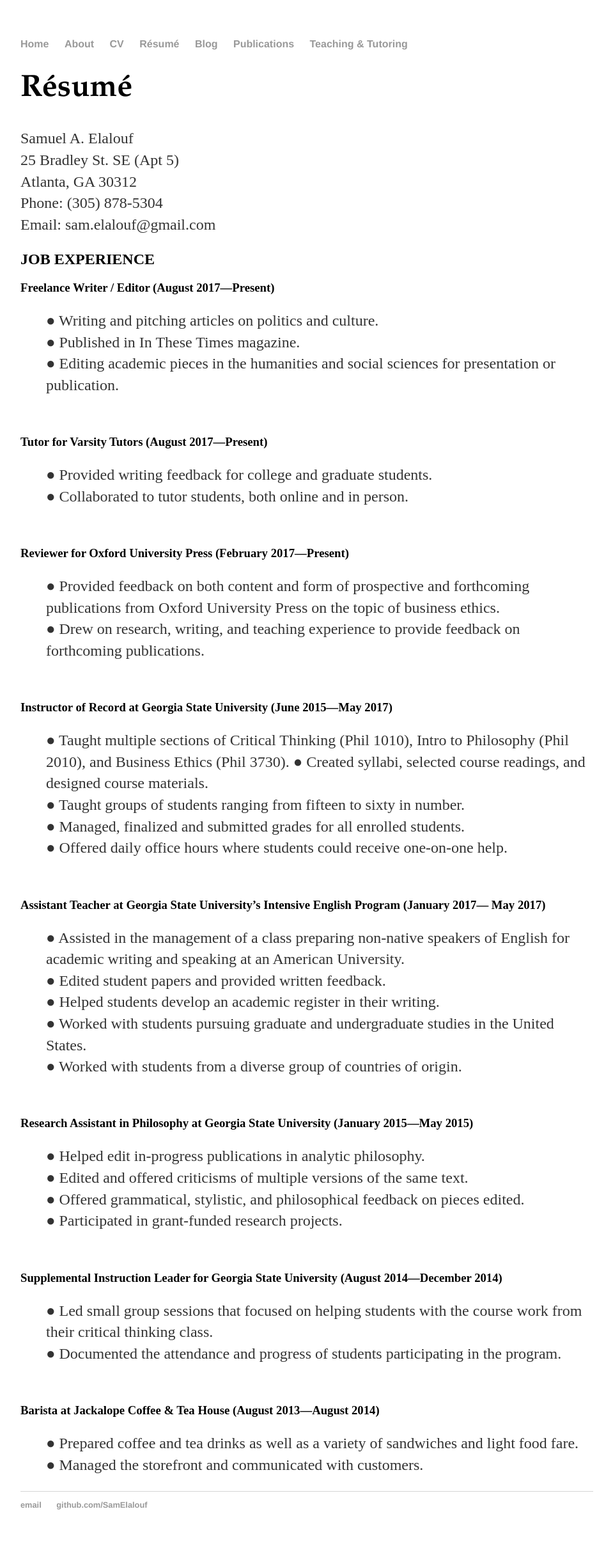
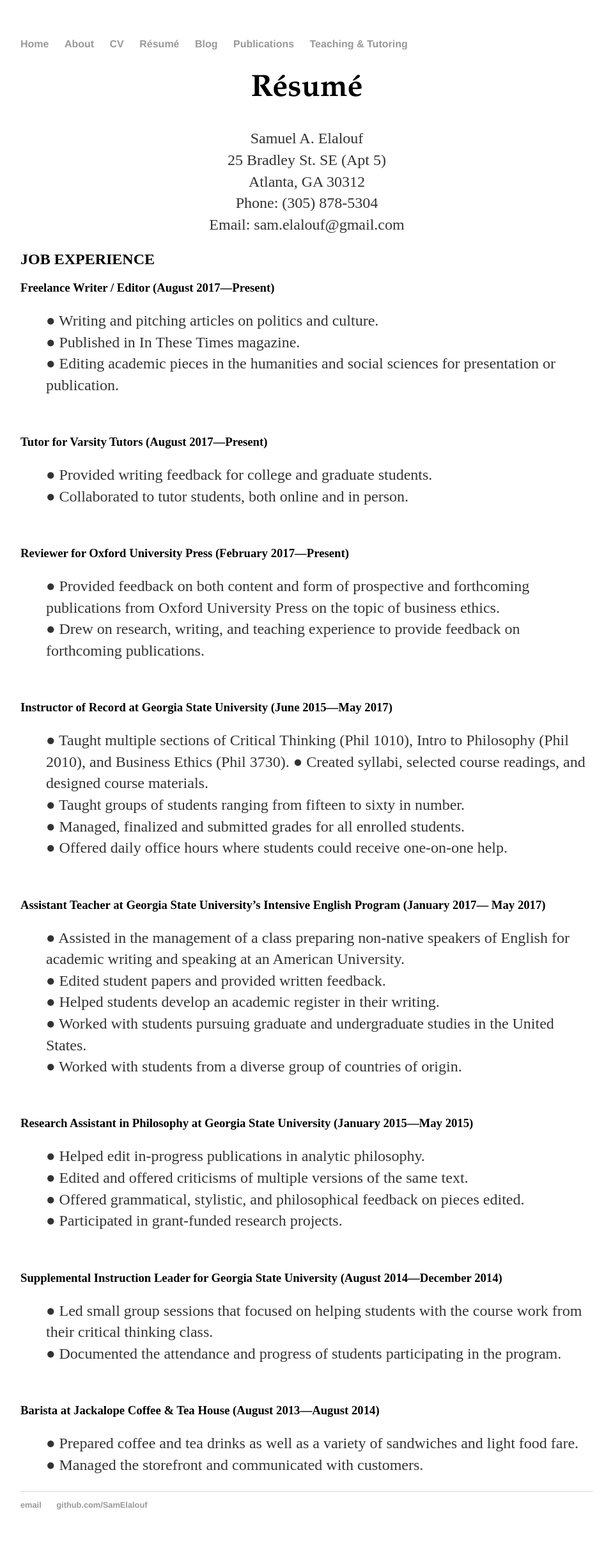
Before and after one commit to SamElalouf/samelalouf.github.io, a Jekyll site: the page built from resume/index.html, in a window 1280 px wide. Shown: the whole page at 64% size, without its empty margins (160-1119 px from the left). Built offline with Jekyll 4.4.1, drawn with Linux system fonts in a browser that asks for light colours.

Commit message:
Update index.html

```diff
--- a/resume/index.html
+++ b/resume/index.html
@@ -3,12 +3,12 @@ layout: default
 title: Résumé
 ---
 <div class="blurb">
-	<h1 style="font-family:Garamond; style="font-size: 28px;">Résumé</h1>
+	<center><h1 style="font-family:Garamond; style="font-size: 28px;">Résumé</h1>
 	<p>Samuel A. Elalouf<br>
 25 Bradley St. SE (Apt 5)<br>
 Atlanta, GA 30312<br>
 Phone: (305) 878-5304<br>
-Email: sam.elalouf@gmail.com<br></p>
+Email: sam.elalouf@gmail.com<br></p></center>
 
 					<h2>JOB EXPERIENCE</h2>
 
```
